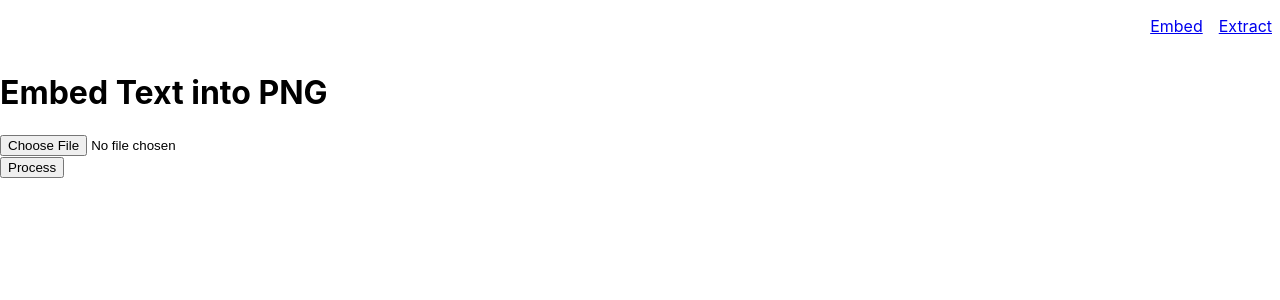
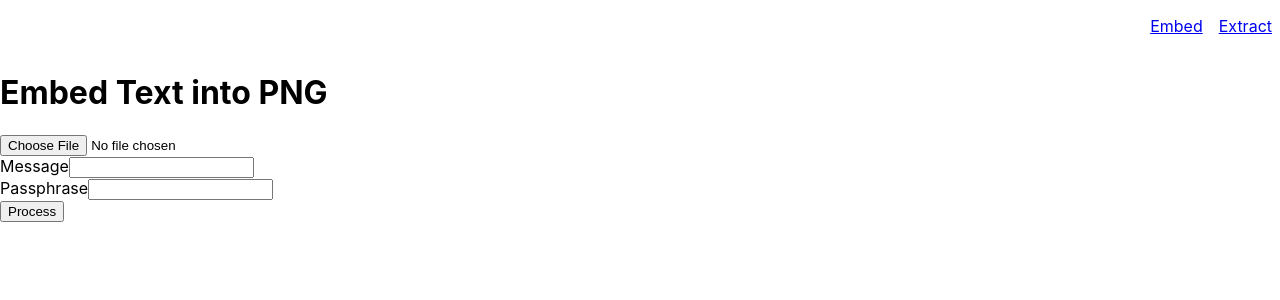
Before and after one commit to imprologic/steganography-js, a React (Create React App) app: page / in a window 1280 px wide. Shown: the top 300 px of the page. Built offline with nearby package versions, Linux system fonts and the light colour scheme.

Commit message:
sha2 terminator

```diff
--- a/package.json
+++ b/package.json
@@ -9,6 +9,7 @@
     "eject": "react-scripts eject"
   },
   "dependencies": {
+    "crypto-js": "^4.1.1",
     "pngjs": "^6.0.0",
     "react": "^18.0.0",
     "react-dom": "^18.0.0",
--- a/src/pages/Embed.js
+++ b/src/pages/Embed.js
@@ -6,7 +6,8 @@ import { stringToBytes, downloadBlob, embedMessage } from '../services/util';
 const Embed = () => {
 
 	const [ content, setContent ] = useState(null);
-	const text = 'The rain in Spain...';
+	const [ text, setText ] = useState(null);
+	const [ pass, setPass ] = useState(null);
 
 	const onImageSelected = (content) => {
 		setContent(content);
@@ -27,6 +28,14 @@ const Embed = () => {
 			<h1>Embed Text into PNG</h1>
 			<FilePicker onImageSelected={onImageSelected} />
 			<div>
+				<label>Message</label>
+				<input type="text" onChange={ (e) => setText(e.target.value) } />
+			</div>
+			<div>
+				<label>Passphrase</label>
+				<input type="text" onChange={ (e) => setPass(e.target.value) } />
+			</div>
+			<div>
 				<button onClick={process}>Process</button>
 			</div>
 		</>
--- a/src/services/util.js
+++ b/src/services/util.js
@@ -1,4 +1,5 @@
 import { PNG } from 'pngjs/browser';
+import sha256 from 'crypto-js/sha256';
 
 export const arrayBufferToPng = (arrayBuffer) => {
 	const png = new PNG({ filterType: 4 });
@@ -85,3 +86,16 @@ export const downloadURL = (data, fileName) => {
 	a.click();
 	a.remove();
 };
+
+
+export const getTerminator = (pass) => {
+	const nested = sha256(pass).words.map(
+		word => [
+			word >>> 24,
+			(word >>> 16) & 0xff,
+			(word >>> 8) & 0xff,
+			word & 0xff,
+		]
+	);
+	return [].concat(...nested);
+};
```
Also changed, not shown: 2 other files (tests, documents, lock files or other folders).
